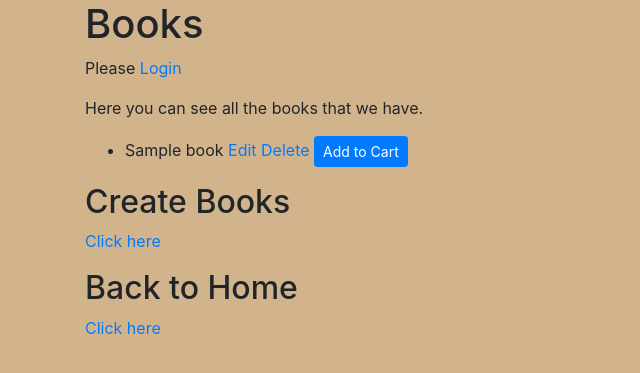
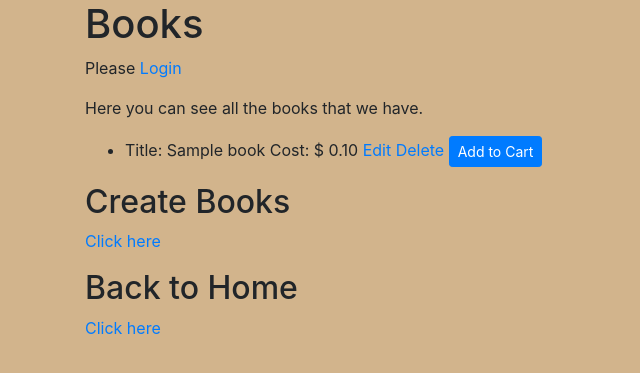
Before and after one commit to 4forces/tgc8-django2, a Django app: page /books/ in a window 1280 px wide. Shown: the part 56-429 px from the top of the page, without its empty margins (0-640 px from the left). Run offline with Django 3.2, Linux system fonts and the light colour scheme; tables that the repository leaves empty hold one stand-in row (values such as "Sample post"); some libraries are stand-ins or nearby versions.

Commit message:
Applying {% mathfilters %} nd floatformat:2 for proper cost display

```diff
--- a/books/templates/books/index.template.html
+++ b/books/templates/books/index.template.html
@@ -1,5 +1,6 @@
 {% extends 'base.template.html' %}
 {% load static %}
+{% load mathfilters %}
 
 {% block content %}
         <h1>Books</h1>
@@ -14,7 +15,8 @@
         <ul>
             {%for b in books %}
             <li>
-                {{b.title}}
+                Title: {{b.title}}
+                Cost: $ {{ b.cost|div:100|floatformat:2 }}
                 <a href="{% url 'update_books_route' book_id=b.id %}">Edit</a>
                 <a href="{% url 'delete_books_route' book_id=b.id %}">Delete</a>
                 <a href="{% url 'add_to_cart' book_id=b.id %}" class="btn btn-primary btn-sm">Add to Cart</a>
```
